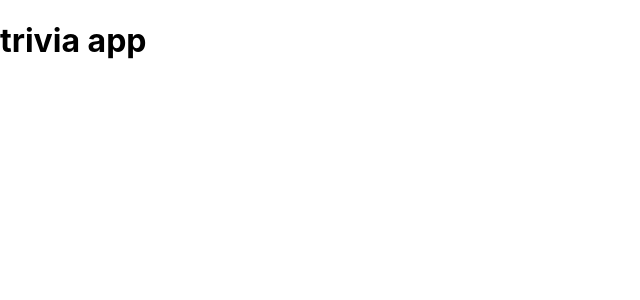
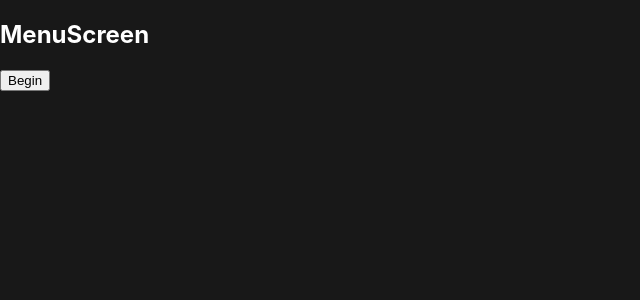
Before and after one commit to joeylansangan/VennliTest, a React (Create React App) app: page / in a window 1280 px wide. Shown: the top 300 px of the page, without its empty margins (0-640 px from the left). Built offline with nearby package versions, Linux system fonts and the light colour scheme.

Commit message:
feat: add main menu and trivia screen

```diff
--- a/src/App.js
+++ b/src/App.js
@@ -1,7 +1,19 @@
+import React, { useState } from 'react';
+import MenuScreen from './containers/MenuScreen';
+import TriviaScreen from './containers/TriviaScreen';
+
+const API_URL = 'https://opentdb.com/api.php?amount=10&difficulty=hard&type=boolean';
+
 function App() {
+  const [screen, setScreen] = useState('menu')
+
+  const handleStartTrivia = () => {
+    setScreen('trivia')
+  }
   return (
     <div className="App">
-      <h1>trivia app</h1>
+      {screen === 'menu' && <MenuScreen onStart={handleStartTrivia}/>}
+      {screen === 'trivia'&& <TriviaScreen/>}
     </div>
   );
 }
--- /dev/null
+++ b/src/containers/MenuScreen.js
@@ -0,0 +1,16 @@
+import React from 'react'
+
+function MenuScreen({onStart}) {
+    return (
+        <div>
+            <h2>MenuScreen</h2>
+            <button
+                onClick={onStart}
+            >
+                Begin
+            </button>
+        </div>
+    )
+}
+
+export default MenuScreen
--- /dev/null
+++ b/src/containers/TriviaScreen.js
@@ -0,0 +1,11 @@
+import React from 'react'
+
+function TriviaScreen() {
+    return (
+        <div>
+            <h1>trivia</h1>
+        </div>
+    )
+}
+
+export default TriviaScreen
--- a/src/index.css
+++ b/src/index.css
@@ -1,4 +1,6 @@
 body {
+  background-color: #181818;
+  color: white;
   margin: 0;
   font-family: -apple-system, BlinkMacSystemFont, 'Segoe UI', 'Roboto', 'Oxygen',
     'Ubuntu', 'Cantarell', 'Fira Sans', 'Droid Sans', 'Helvetica Neue',
```
